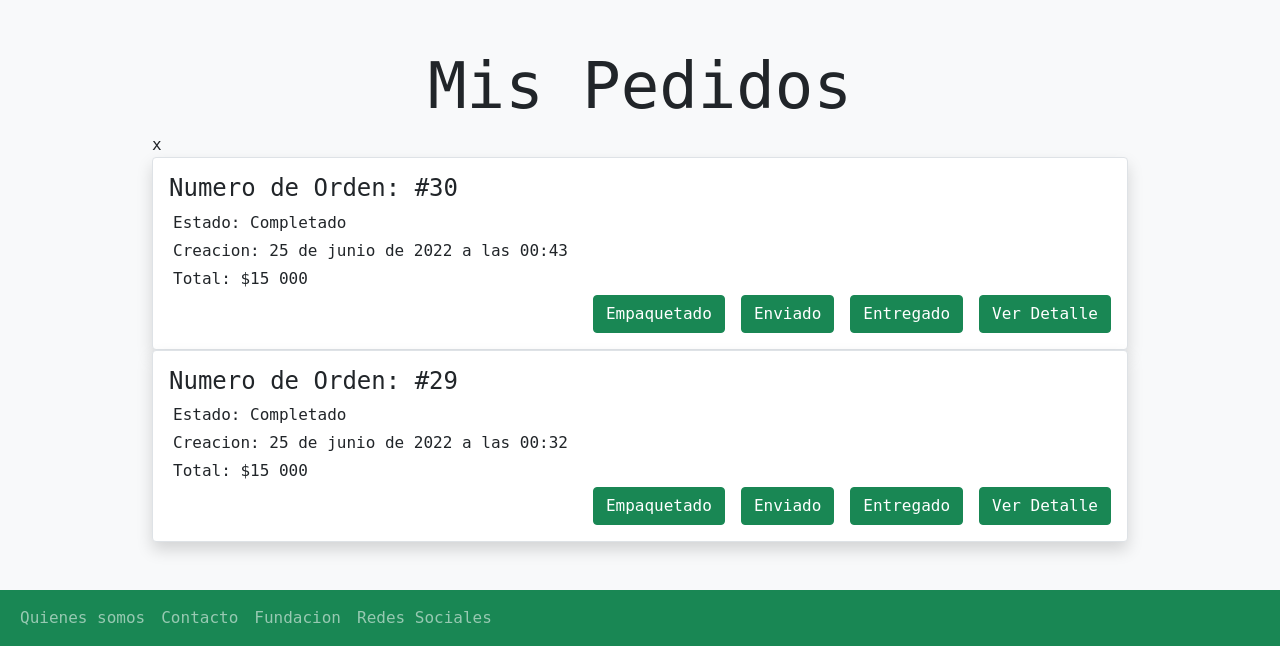
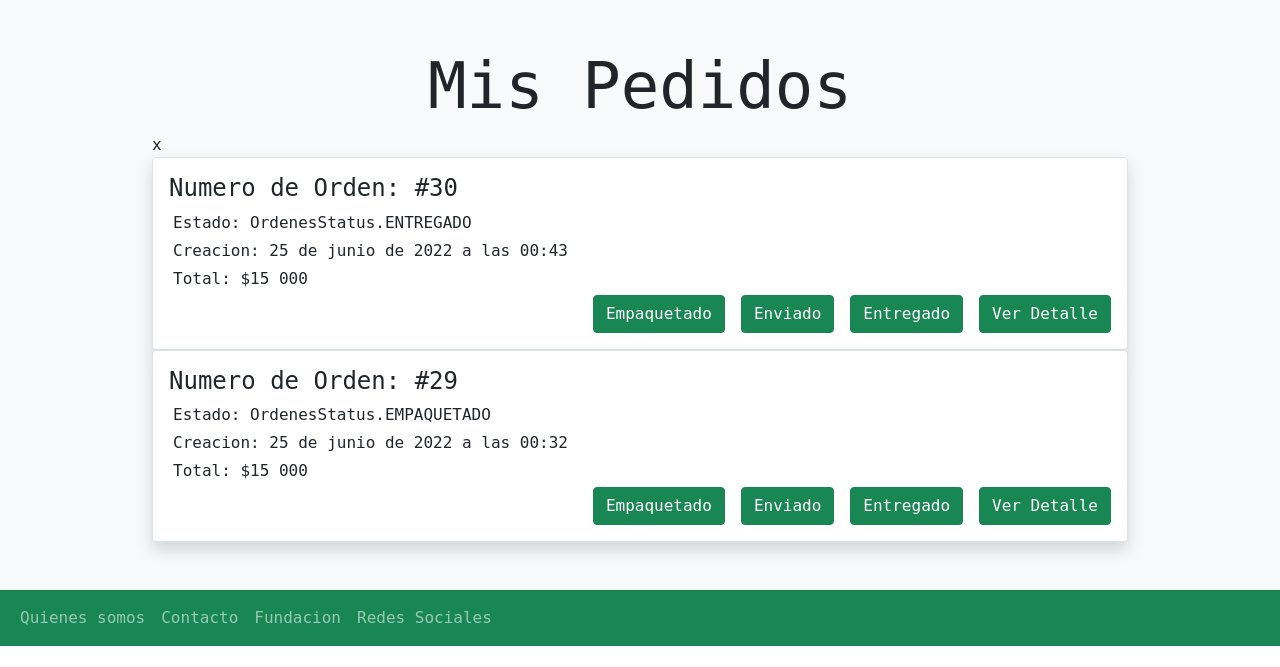
Before and after one commit to dy-garces/tiendaFloreria, a Django app: page /orden/completados in a window 1280 px wide; the page is wider, and only the part inside the window is pictured. Shown: the part 86-753 px from the top of that part. Run offline with Django 4.2, Linux system fonts and the light colour scheme; a user stored in the database is signed in; data comes from the database, SQL or seed files in the repository; both versions use the stored data as it was after the commit; some libraries are stand-ins or nearby versions.

Commit message:
completado seguimiento de compra

```diff
--- a/tiendaFloreria/carrito/templates/carrito/snippets/agregar.html
+++ b/tiendaFloreria/carrito/templates/carrito/snippets/agregar.html
@@ -39,7 +39,7 @@
     })
     restar.addEventListener('click' , function() {
       value = parseInt(cantidad.value)
-      if(value !=1){
+      if(value != 1){
         value = value - 1
       }
       cantidad.value = value
--- a/tiendaFloreria/ordenes/templates/ordenes/detalleCompra.html
+++ b/tiendaFloreria/ordenes/templates/ordenes/detalleCompra.html
@@ -102,6 +102,12 @@
         <h4 class=" text-center mt-3 mb-5">Completado</h4>
         {% elif orden.status == 'OrdenesStatus.CANCELADO'%}
         <h4 class=" text-center mt-3 mb-5">Cancelado</h4>
+        {% elif orden.status == 'OrdenesStatus.EMPAQUETADO'%}
+        <h4 class=" text-center mt-3 mb-5">Empaquetado</h4>
+        {% elif orden.status == 'OrdenesStatus.DESPACHADO'%}
+        <h4 class=" text-center mt-3 mb-5">Despachado</h4>
+        {% elif orden.status == 'OrdenesStatus.ENTREGADO'%}
+        <h4 class=" text-center mt-3 mb-5">Entregado</h4>
         {% endif %}
         <div>
             <a href="{% url 'home' %}" class="btn btn-success m-3 ">Inicio</a>
--- a/tiendaFloreria/ordenes/templates/ordenes/ordenes.html
+++ b/tiendaFloreria/ordenes/templates/ordenes/ordenes.html
@@ -11,18 +11,18 @@
             <div class="card border rounded shadow">
                 <div class="card-body">
                     <h4 class="card-title"> Numero de Orden: #{{ orden.id}}</h4>
-                    <p class="card-text m-1">Estado: Completado </p>
+                    <p class="card-text m-1">Estado: {{orden.status}} </p>
                     <p class="card-text m-1"> Creacion: {{ orden.creacion}} </p>
                     <p class="card-text m-1"> Total: ${{ orden.total | intcomma}} </p>
                     <div class="d-flex justify-content-end">
                         {% if request.user.username == 'waco' %}
                         <div class="d-flex justify-content-end">
-                            <a href="#"class="btn btn-success me-3">Empaquetado</a>
-                            <a href="#" class="btn btn-success me-3">Enviado</a>
-                            <a href="#" class="btn btn-success me-3">Entregado</a>
+                            <a href="{% url 'ordenes:empaquetado'  orden.id %}"class="btn btn-success me-3">Empaquetado</a>
+                            <a href="{% url 'ordenes:despachado'  orden.id %}" class="btn btn-success me-3">Enviado</a>
+                            <a href="{% url 'ordenes:entregado'  orden.id %}" class="btn btn-success me-3">Entregado</a>
                         </div>
                         {% endif %}
-                        <a href="{% url 'ordenes:detalleCompra'  orden.carrito_id%}" class="btn btn-success" role="button"> Ver Detalle</a>
+                        <a href="{% url 'ordenes:detalleCompra'  orden.carrito_id %}" class="btn btn-success" role="button"> Ver Detalle</a>
                     </div>
                 </div>
             </div>
--- a/tiendaFloreria/ordenes/urls.py
+++ b/tiendaFloreria/ordenes/urls.py
@@ -12,6 +12,8 @@ urlpatterns = [
     path('completar', views.completar, name='completar'),
     path('completados', views.OrdenesListView.as_view(), name='completados'),
     path('detalleCompra/<int:carrito_id>',views.detalleCompra, name="detalleCompra"),
-    path('seguimientoCompra/<categoria>',views.seguimientoCompra , name='seguimientoCompra'),
-
+    path('seguimientoCompra/<int:id>',views.seguimientoCompra , name='seguimientoCompra'),
+    path('empaquetado/<int:id>',views.empaquetado , name='empaquetado'),
+    path('despachado/<int:id>',views.despachado , name='despachado'),
+    path('entregado/<int:id>',views.entregado , name='entregado'),
 ]
--- a/tiendaFloreria/ordenes/views.py
+++ b/tiendaFloreria/ordenes/views.py
@@ -213,3 +213,34 @@ def seguimientoCompra(request,id):
     return render(request, 'ordenes/seguimientoCompra.html',{
         'orden' : orden
     })
+
+def empaquetado(request,id):
+    orden = Ordenes.objects.filter(id=id).first()
+    orden.status = orden.empaquetado()
+
+    destruir_carrito(request)
+    destruir_orden(request)
+
+    messages.success(request, 'Empaquetado Completado exitosamente')
+    return redirect('home')
+
+def despachado(request,id):
+    orden = Ordenes.objects.filter(id=id).first()
+    orden.status = orden.despachado()
+
+    destruir_carrito(request)
+    destruir_orden(request)
+
+    messages.success(request, 'Empaquetado Completado exitosamente')
+    return redirect('home')
+
+
+def entregado(request,id):
+    orden = Ordenes.objects.filter(id=id).first()
+    orden.status = orden.entregado()
+
+    destruir_carrito(request)
+    destruir_orden(request)
+
+    messages.success(request, 'Empaquetado Completado exitosamente')
+    return redirect('home')
```
Also changed, not shown: tiendaFloreria/ordenes/templates/ordenes/seguimientoCompra.html (+21 -2 lines), tiendaFloreria/db.sqlite3.
